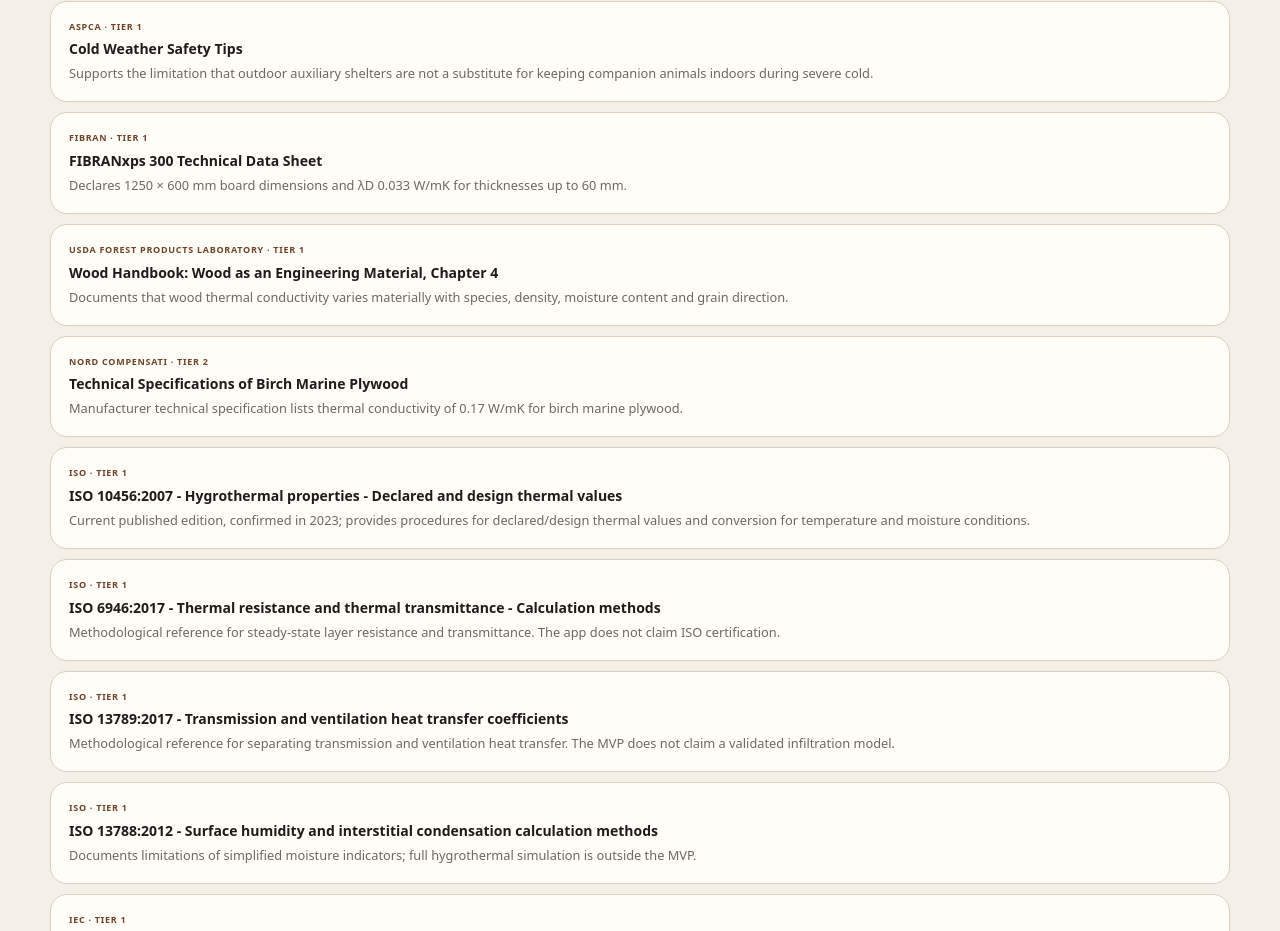
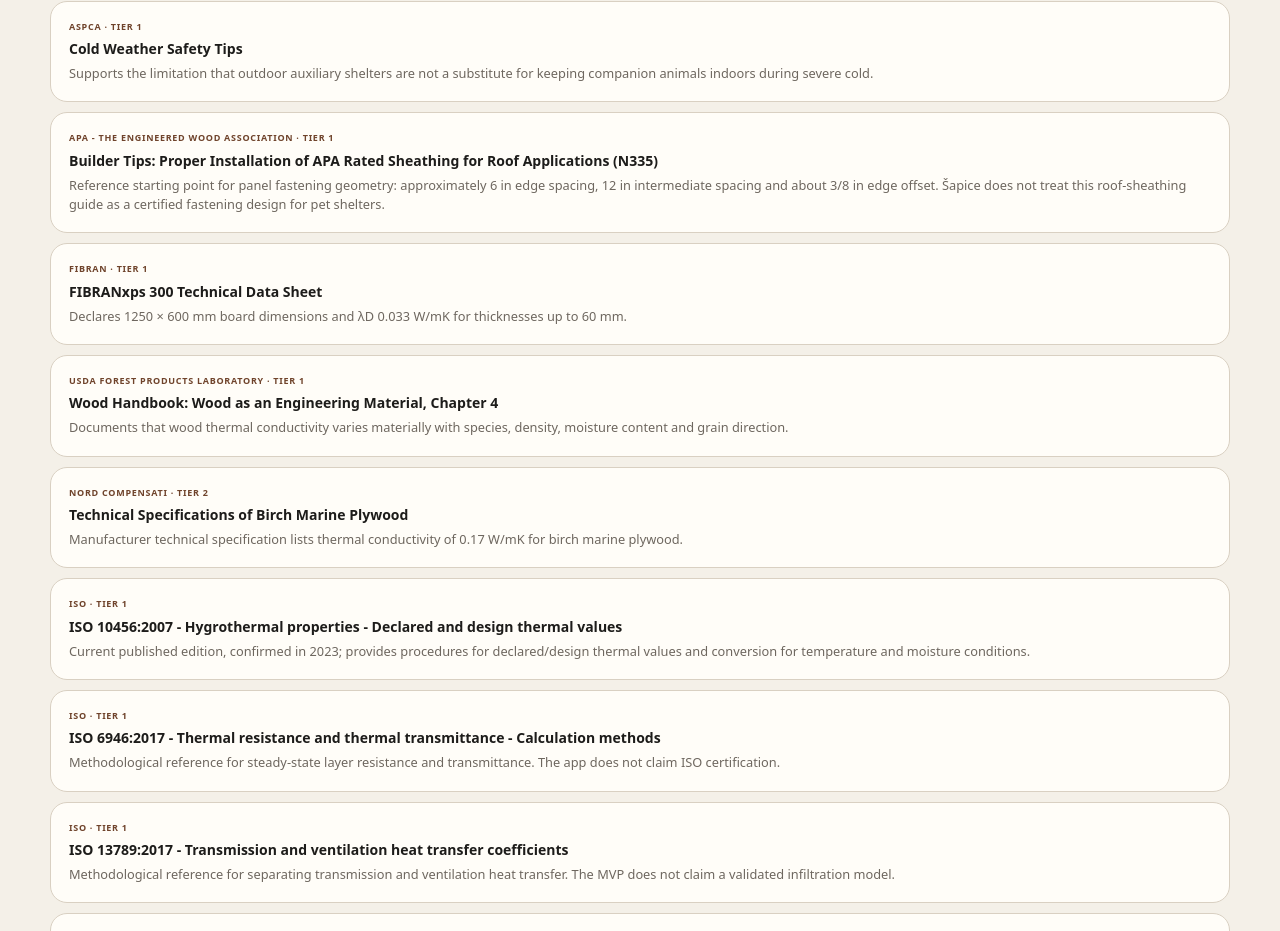
Before and after one commit to zoxknez/sapice, a Next.js app: page /en/methodology in a window 1280 px wide. Shown: the part 1713-2644 px from the top of the page. Built offline with nearby package versions, Linux system fonts and the light colour scheme; no server answers.

Commit message:
data: add APA panel fastening reference

```diff
--- a/src/data/sources.ts
+++ b/src/data/sources.ts
@@ -39,6 +39,16 @@ export const sources: Record<string, SourceRecord> = {
     tier: 1,
     topics: ["pets", "winter", "safety"],
     notes: "Supports the limitation that outdoor auxiliary shelters are not a substitute for keeping companion animals indoors during severe cold."
+  },
+  "apa-panel-fastening-n335": {
+    id: "apa-panel-fastening-n335",
+    publisher: "APA - The Engineered Wood Association",
+    title: "Builder Tips: Proper Installation of APA Rated Sheathing for Roof Applications (N335)",
+    url: "https://www.apawood.org/buildertips/pdfs/N335.pdf",
+    accessedAt: "2026-09-27",
+    tier: 1,
+    topics: ["plywood", "fasteners", "spacing", "panel-edges"],
+    notes: "Reference starting point for panel fastening geometry: approximately 6 in edge spacing, 12 in intermediate spacing and about 3/8 in edge offset. Šapice does not treat this roof-sheathing guide as a certified fastening design for pet shelters."
   },
   "fibran-xps-300": {
     id: "fibran-xps-300",
```
